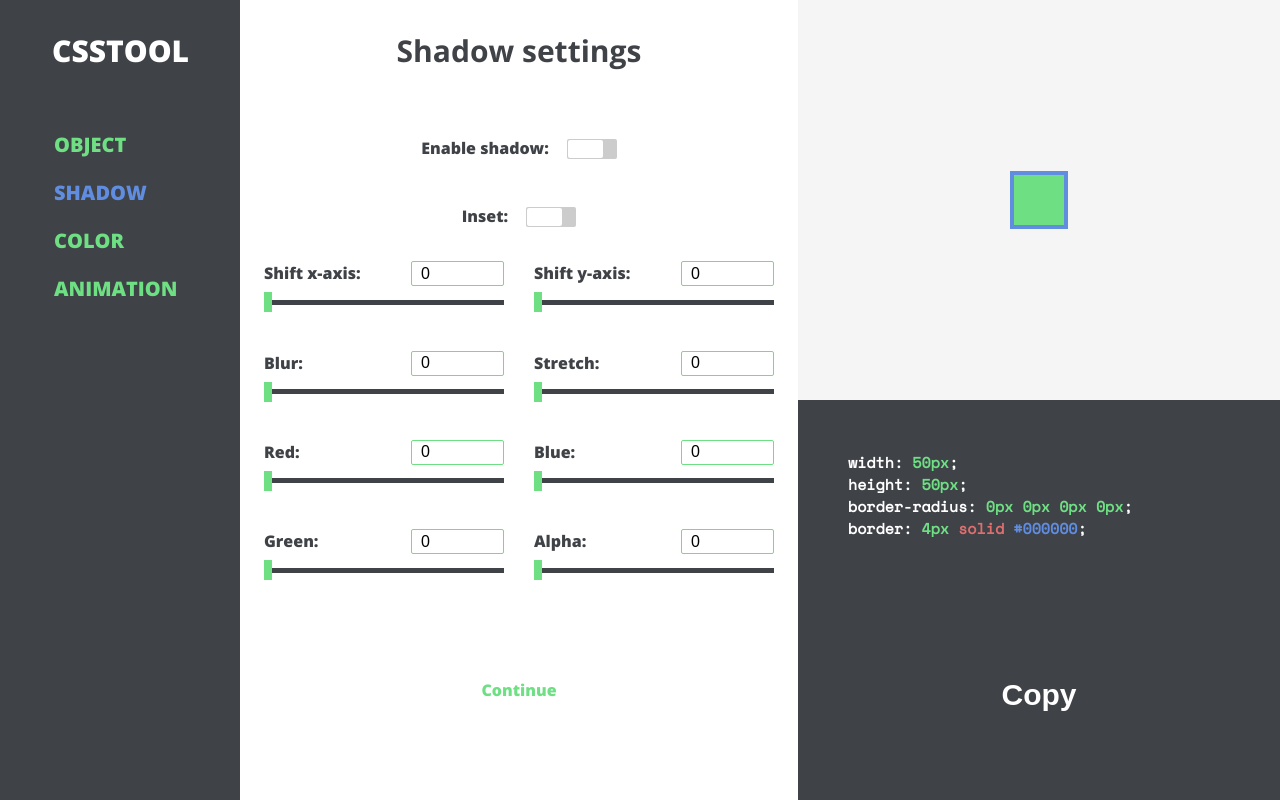
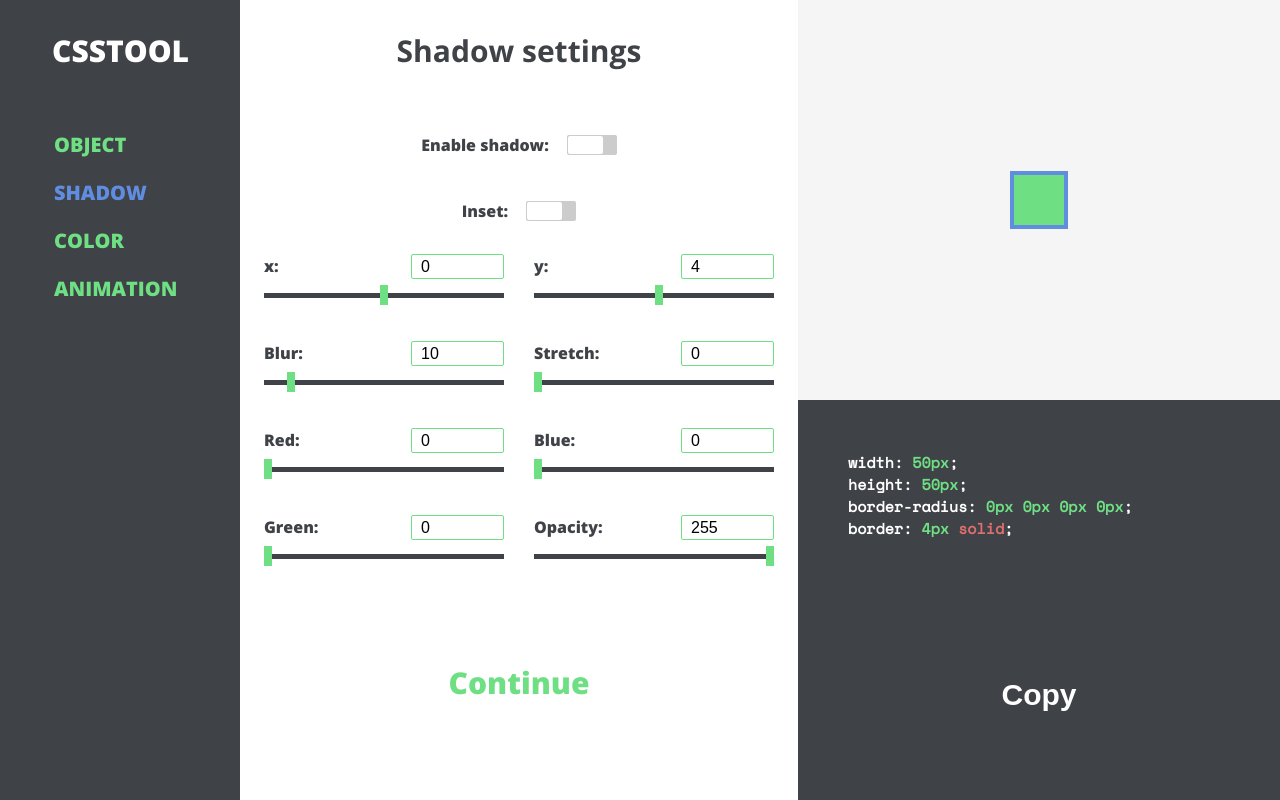
Before and after one commit to alexplisov/csstool, a website: page public/index.html in a window 1280 px wide. Both pictures are taken after a click on the link "SHADOW". Drawn offline with nearby package versions, Linux system fonts and the light colour scheme.

Commit message:
small fixes

```diff
--- a/public/index.html
+++ b/public/index.html
@@ -114,18 +114,18 @@
                 </label>
             </div>
             <div id="xShift" class="field-group">
-                <label>Shift x-axis:</label>
+                <label>x:</label>
                 <input type="number" value="0">
-                <input type="range" min="0" max="100">
+                <input type="range" min="-100" max="100">
             </div>
             <div id="yShift" class="field-group">
-                <label>Shift y-axis:</label>
-                <input type="number" value="0">
-                <input type="range" min="0" max="100">
+                <label>y:</label>
+                <input type="number" value="4">
+                <input type="range" min="-100" max="100">
             </div>
             <div id="blurShadow" class="field-group">
                 <label>Blur:</label>
-                <input type="number" value="0">
+                <input type="number" value="10">
                 <input type="range" min="0" max="100">
             </div>
             <div id="stretchShadow" class="field-group">
@@ -149,9 +149,9 @@
                 <input type="range" min="0" max="255">
             </div>
             <div id="alphaShadow" class="field-group">
-                <label>Alpha:</label>
-                <input type="number" value="0">
-                <input type="range" min="0" step="0.01" max="1">
+                <label>Opacity:</label>
+                <input type="number" value="255">
+                <input type="range" min="0"  max="255">
             </div>
             <a href="#color">Continue</a>
         </section>
--- a/public/main.js
+++ b/public/main.js
@@ -41,9 +41,14 @@ const shape = (w, h) => `width: ${w}px;\nheight: ${h}px;\n`;
 
 const radius = (tl, tr, bl, br) => `border-radius: ${tl}px ${tr}px ${bl}px ${br}px;\n`;
 
-const style = (bw, s, o) => `${o ? "outline" : "border"}: ${bw}px ${s} #000000;\n`;
+const style = (bw, s, o) => `${o ? "outline" : "border"}: ${bw}px ${s};\n`;
 
-const shadow = (on, inset, xshift, yshift, blur, stretch, red, green, blue, alpha) => on ? "box-shadow: " + (inset ? "inset" : "") + `${xshift}px ${yshift}px ${blur}px ${stretch}px rgba(${red}, ${green}, ${blue}, ${alpha});\n` : "";
+const shadow = (on, inset, xshift, yshift, blur, stretch, red, green, blue, alpha) => on ? "box-shadow: " + (inset ? "inset " : "") + `${xshift}px ${yshift}px ${blur}px ${stretch}px #${dth(red)}${dth(green)}${dth(blue)}${dth(alpha)};\n` : "";
+
+const dth = str => {
+    let n = parseInt(str, 10).toString(16);
+    return n.length > 1 ? n : "0" + n;
+};
 
 // DOM interaction
 const appendFigure = () => {
@@ -193,7 +198,7 @@ const setupInputs = () => {
 const highlight = () => {
     let data = code.innerHTML;
     data = data.replace(/(\s)(.{0,3}?px)/g, ' <span class="px">$2</span>');
-    data = data.replace(/(solid|dashed|dotted)/g, ' <span class="measure">$1</span>');
+    data = data.replace(/(solid|dashed|dotted|inset)/g, ' <span class="measure">$1</span>');
     data = data.replace(/(#.{6,8})(;)/g, ' <span class="cl">$1</span>$2');
     code.innerHTML = data;
 };
--- a/public/style.css
+++ b/public/style.css
@@ -237,6 +237,7 @@ main section a, .checkbox {
 }
 
 section a {
+    font-size: 30px;
     padding: 60px 0;
     color: #6fdf84;
     text-decoration: none;
```
